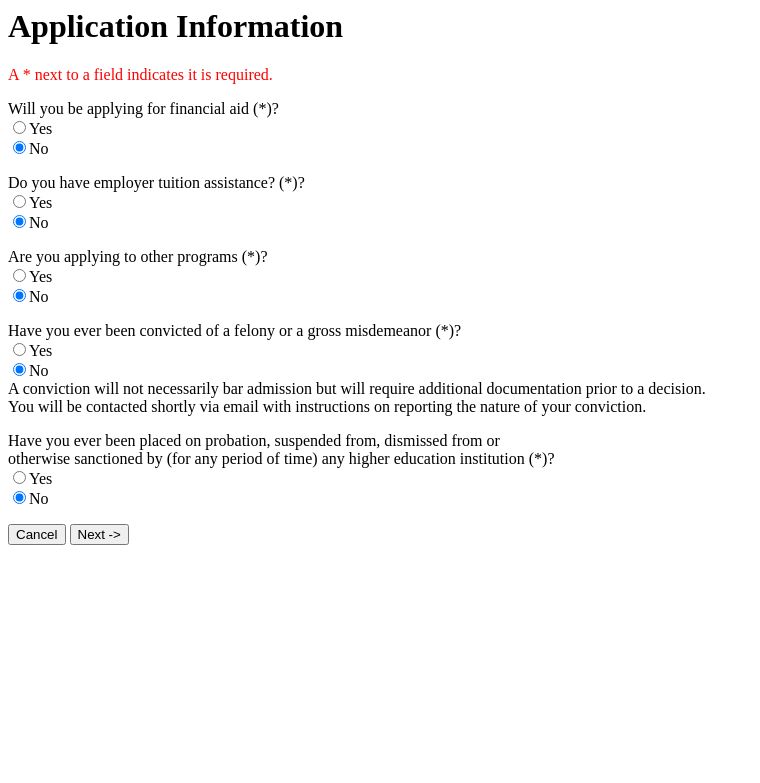
After one commit to The-Demp/CS3300-Project, a PHP site: page /application-info.php in a window 1280 px wide. The commit adds this page. Shown: the top 783 px of the page, without its empty margins (0-760 px from the left). Run offline with PHP 8.4, Linux system fonts and the light colour scheme; data that the repository does not hold is empty.

Commit message:
Added Application Info page

```diff
--- /dev/null
+++ b/application-info.php
@@ -0,0 +1,39 @@
+<?php include 'sql-begin.php'; ?>
+<?php include 'layout-helpers.php'; ?>
+<html>
+<head>
+	<title>Application Information</title>
+</head>
+<body>
+	<h1>Application Information</h1>
+	<p style="color:red">A * next to a field indicates it is required.</p>
+	<form action="test/testsubmit.php" method="post">
+		<p>
+			Will you be applying for financial aid (*)?<br/>
+			<?php renderYesNo("finAid"); ?>
+		</p>
+		<p>
+			Do you have employer tuition assistance? (*)?<br/>
+			<?php renderYesNo("tuitionAsst"); ?>
+		</p>
+		<p>
+			Are you applying to other programs (*)?<br/>
+			<?php renderYesNo("otherPrograms"); ?>
+		</p>
+		<p>
+			Have you ever been convicted of a felony or a gross misdemeanor (*)?<br/>
+			<?php renderYesNo("felony"); ?>
+			A conviction will not necessarily bar admission but will require additional documentation prior to a decision.<br/>
+			You will be contacted shortly via email with instructions on reporting the nature of your conviction.
+		</p>
+		<p>
+			Have you ever been placed on probation, suspended from, dismissed from or <br/>
+			otherwise sanctioned by (for any period of time) any higher education institution (*)?<br/>
+			<?php renderYesNo("probation"); ?>
+		</p>
+		<button type="button" onclick="window.location='new-application.php';">Cancel</button>
+		<input type="submit" value="Next ->"/>
+	</form>
+</body>
+</html>
+<?php include 'sql-end.php'; ?>
--- a/personal-info.php
+++ b/personal-info.php
@@ -7,7 +7,7 @@
 <body>
 	<h1>Personal Information</h1>
 	<p style="color:red">A * next to a field indicates it is required.</p>
-	<form action="test/testsubmit.php" method="post">
+	<form action="application-info.php" method="post">
 		<p>
 			First Name (*):<br/>
 			<input type="text" name="fName"/>
```
